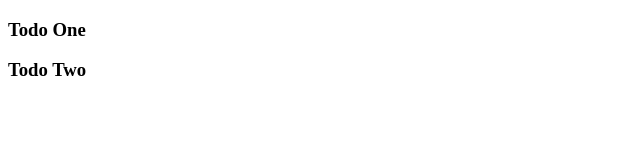
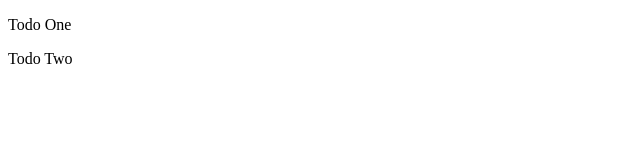
Before and after one commit to vrana055/vue_js_traning, a Vue app: page / in a window 1280 px wide. Shown: the top 160 px of the page, without its empty margins (0-640 px from the left). Built offline with nearby package versions, Linux system fonts and the light colour scheme.

Commit message:
todoitem

```diff
--- /dev/null
+++ b/src/components/TodoItem.vue
@@ -0,0 +1,14 @@
+<template>
+    <p>{{todo.title}}</p>
+</template>
+
+<script>
+export default {
+    name: "TodoItem",
+    props: ["todo"]
+}
+</script>
+
+<style scoped>
+
+</style>
--- a/src/components/Todos.vue
+++ b/src/components/Todos.vue
@@ -1,14 +1,19 @@
 <template>
   <div>
     <div v-bind:key="todo.id" v-for="todo in todos">
-      <h3>{{ todo.title }}</h3>
+      <TodoItem v-bind:todo="todo" />
     </div>
   </div>
 </template>
 
 <script>
+import TodoItem from "./TodoItem";
+
 export default {
   name: "Todos",
+  components: {
+    TodoItem
+  },
   props: ["todos"]
 };
 </script>
```
